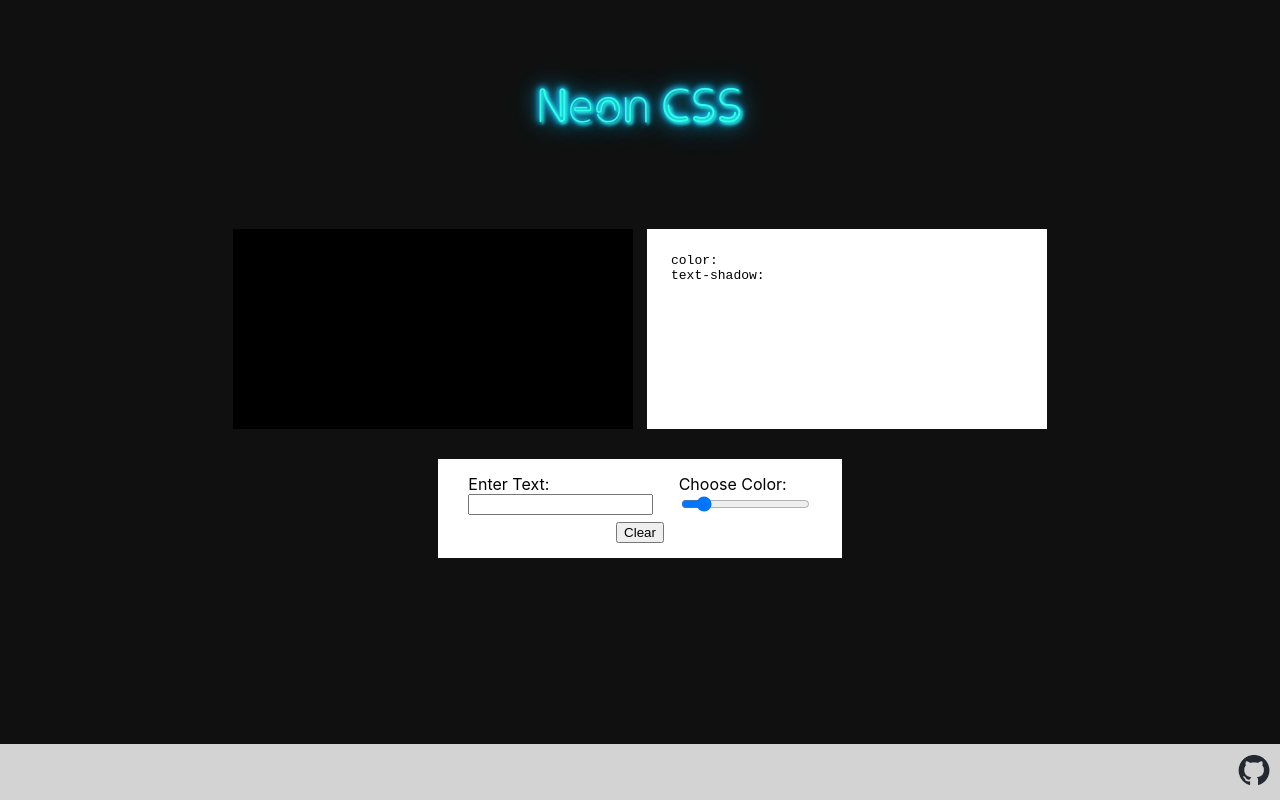
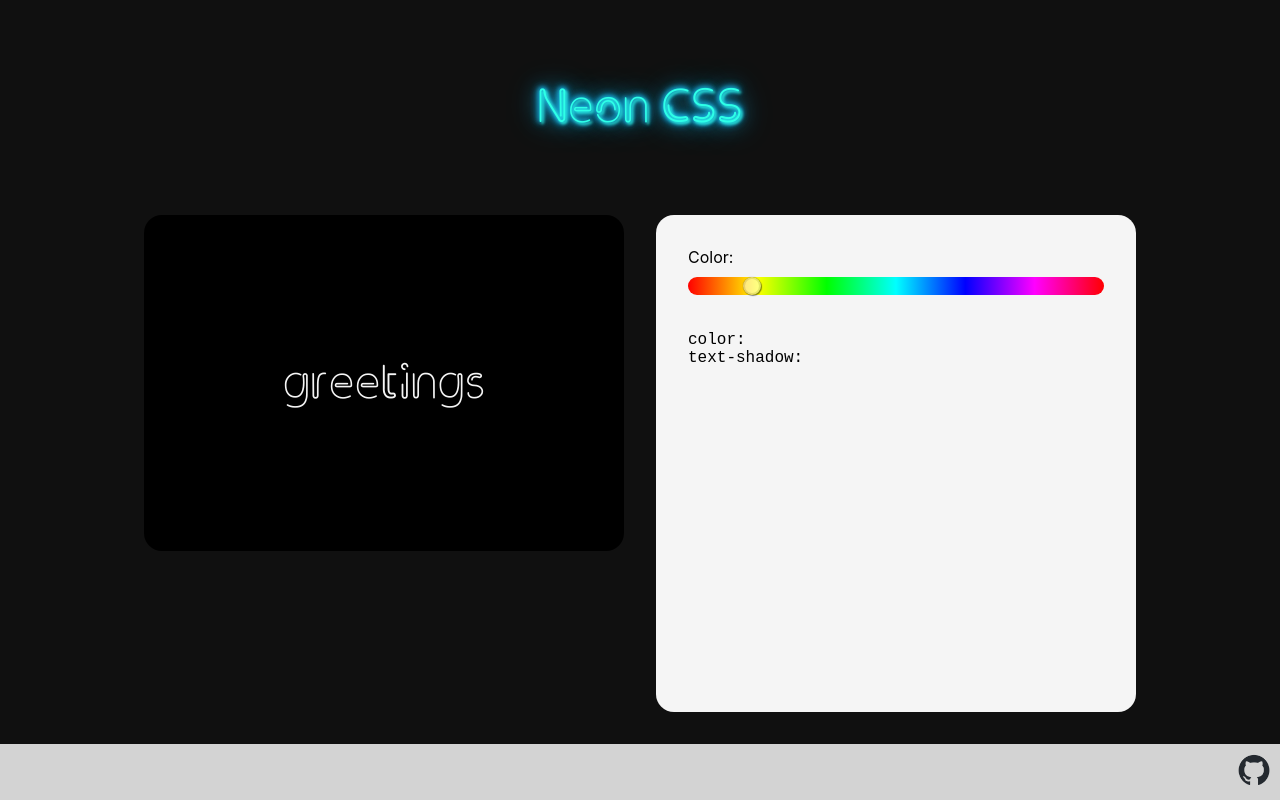
Before and after one commit to arghmatey/neon-glow, a React (Create React App) app: page / in a window 1280 px wide. Built offline with nearby package versions, Linux system fonts and the light colour scheme.

Commit message:
Update to page layout, remove text input

```diff
--- a/src/App.js
+++ b/src/App.js
@@ -6,41 +6,42 @@ import CodeOutput from './components/code-output';
 import Header from './components/header';
 import Footer from './components/footer';
 import { getCSSOutput, getInlineStyle } from './utils/utils';
-import './App.scss';
 
 const INITIAL_OUTPUT = `color:
 text-shadow:`;
 
+const TEXT_OUTPUT = 'greetings'
+
 const App = () => {
-  const [ text, setText ] = useState('');
   const [ output, setOutput ] = useState(INITIAL_OUTPUT)
 
-  const handleUpdateText = updatedText => {
-    setText(updatedText)
-  }
-
   const handleUpdateColor = hue => {
+    console.log(hue)
     getInlineStyle(hue);
     setOutput(getCSSOutput(hue))
   }
 
   return (
-    <div className='App'>
+    <div className='app'>
         <Header />
 
         <Router>
           <Route exact path='/' render={() =>
             <main className='main'>
-              <TextOutput
-                text={text}
-              />
-              <CodeOutput
-                output={output}
-              />
-              <OptionsInput
-                handleUpdateText={handleUpdateText}
-                handleColorUpdate={handleUpdateColor}
-              />
+              <section className="main-left">
+                <TextOutput
+                  text={TEXT_OUTPUT}
+                />
+              </section>
+
+              <section className='main-right'>
+                <OptionsInput
+                  onColorChange={handleUpdateColor}
+                />
+                <CodeOutput
+                  output={output}
+                />
+              </section>
             </main>
           } />
         </Router>
--- a/src/App.scss
+++ /dev/null
@@ -1,104 +0,0 @@
-@font-face {
-  font-family: neon-sign;
-  src: url(../src/assets/fonts/Clip.ttf)
-}
-
-* {
-  box-sizing: border-box;
-}
-
-body {
-  margin: 0;
-  height: 100%;
-  background-color: #101010;
-  font-family: -apple-system, BlinkMacSystemFont, 'Segoe UI', 'Roboto', 'Oxygen', 'Ubuntu', 'Cantarell', 'Fira Sans', 'Droid Sans', 'Helvetica Neue', sans-serif;
-  -webkit-font-smoothing: antialiased;
-  -moz-osx-font-smoothing: grayscale;
-}
-
-code {
-  font-family: source-code-pro, Menlo, Monaco, Consolas, 'Courier New', monospace;
-}
-
-.header h1 {
-  text-align: center;
-  font: normal 48px neon-sign;
-  color:rgb(46, 255, 231);
-  line-height: 150px;
-  /* text-shadow: 0 0 10px rgb(46, 255, 231), 0 0 10px rgb(46, 255, 231); */
-  text-shadow: 2px 2px 3px rgb(46, 255, 231), 0px 0px 4px rgb(25, 166, 213), 0px 0px 5px rgb(25, 166, 213), 0px 0px 6px rgb(22, 173, 223), 0px 0px 8px rgb(22, 173, 223), 0px 0px 10px rgb(22, 173, 223), 0px 0px 20px rgb(22, 173, 223), 1px 1px 30px rgb(22, 173, 223)
-}
-
-.main {
-  display: grid;
-  justify-content: center;
-  grid-template-areas:
-    "text text code code"
-    ". options options .";
-}
-
-.text-output, .code-output {
-  display: flex;
-  flex-direction: column;
-  justify-content: center;
-  align-items: center;
-}
-
-.form-wrapper {
-  grid-area: options;
-  background-color: white;
-  padding: 15px 5px;
-  margin: 15px 5px;
-}
-
-#input-form, .buttons {
-  display: flex;
-  justify-content: space-evenly;
-}
-
-input {
-  display: block;
-  margin-bottom: 7px;
-}
-
-.text-output {
-  grid-area: text;
-  background-color: black;
-  font-family: neon-sign;
-  font-size: 48px;
-  margin: 15px 7px;
-  height: 200px;
-  width: 400px;
-  color: white;
-}
-
-.code-output {
-  grid-area: code;
-  font-family: monospace;
-  justify-content: left;
-  align-items: flex-start;
-  margin: 15px 7px;
-  background-color: white;
-  padding: 24px;
-  height: 200px;
-  width: 400px;
-}
-
-.footer {
-  background-color: lightgrey;
-  position: absolute;
-  bottom: 0;
-  left: 0;
-  right: 0;
-  padding: 10px;
-  text-align: right;
-}
-
-a {
-  color: black;
-
-  .icon {
-    height: 2rem;
-    width: 2rem;
-  }
-}
--- a/src/components/options-input.jsx
+++ b/src/components/options-input.jsx
@@ -1,40 +1,27 @@
 import React from 'react';
 
-const TextInput = (props) => {
-    const handleChangeText = e => {
-        props.handleUpdateText(e.target.value);
-    }
+const OptionsInput = ({
+    onColorChange
+}) => {
 
-    const handleChangeColor = e => {
-        props.handleColorUpdate(e.target.value);
-    }
-
-    const handleClearInput = e => {
-        props.handleUpdateText('');
-        props.handleColorUpdate('');
-        document.getElementById('input-form').reset();
+    const handleColorChange = e => {
+        onColorChange && onColorChange(e.target.value);
     }
 
     return (
-        <div className='form-wrapper'>
-            <div id='input-form'>
-
-                <span>
-                <label htmlFor='text'>Enter Text:</label>
-                <input id='text' autoComplete='off' onChange={handleChangeText} maxLength="15"></input>
-                </span>
-
-                <span>
-                <label htmlFor='color'>Choose Color:</label>
-                <input type='range' id='color' min='0' max='360' onChange={handleChangeColor}/>
-                </span>
-
-            </div>
-            <div className='buttons'>
-                <button onClick={handleClearInput}>Clear</button>
-            </div>
+        <div className='options'>
+            <label htmlFor='color'>
+                Color:
+            </label>
+            <input
+                type='range'
+                id='color'
+                min='0'
+                max='360'
+                onChange={handleColorChange}
+            />
         </div>
     )
 }
 
-export default TextInput;
+export default OptionsInput;
--- a/src/index.js
+++ b/src/index.js
@@ -1,6 +1,7 @@
 import React from 'react';
 import ReactDOM from 'react-dom';
 import App from './App';
+import './index.scss';
 
 ReactDOM.render(
   <React.StrictMode>
--- /dev/null
+++ b/src/index.scss
@@ -0,0 +1,182 @@
+@font-face {
+    font-family: neon-sign;
+    src: url(../src/assets/fonts/Clip.ttf)
+}
+
+$lightGray: #d3d3d3;
+$darkGray: #101010;
+$borderRadius: 18px;
+$rainbowGradient: linear-gradient(
+    to right,
+    hsl(0, 100%, 50%),
+    hsl(30, 100%, 50%),
+    hsl(60, 100%, 50%),
+    hsl(90, 100%, 50%),
+    hsl(120, 100%, 50%),
+    hsl(150, 100%, 50%),
+    hsl(180, 100%, 50%),
+    hsl(210, 100%, 50%),
+    hsl(240, 100%, 50%),
+    hsl(270, 100%, 50%),
+    hsl(300, 100%, 50%),
+    hsl(330, 100%, 50%),
+    hsl(360, 100%, 50%)
+);
+
+* {
+    box-sizing: border-box;
+    margin: 0;
+}
+
+body {
+    background-color: $darkGray;
+    font-family: -apple-system, BlinkMacSystemFont, 'Segoe UI', 'Roboto', 'Oxygen', 'Ubuntu', 'Cantarell', 'Fira Sans', 'Droid Sans', 'Helvetica Neue', sans-serif;
+    -webkit-font-smoothing: antialiased;
+    -moz-osx-font-smoothing: grayscale;
+
+
+    a {
+        .icon {
+            height: 2rem;
+            width: 2rem;
+        }
+    }
+}
+
+.app {
+    min-height: 100vh;
+    display: grid;
+    grid-template-rows: auto 1fr auto;
+    overflow: hidden;
+}
+
+.header {
+    padding: 5em 0 3em;
+
+    h1 {
+        text-align: center;
+        font: normal 48px neon-sign;
+        color: rgb(46, 255, 231);
+        text-shadow:
+            2px 2px 3px rgb(46, 255, 231),
+            0px 0px 4px rgb(25, 166, 213),
+            0px 0px 5px rgb(25, 166, 213),
+            0px 0px 6px rgb(22, 173, 223),
+            0px 0px 8px rgb(22, 173, 223),
+            0px 0px 10px rgb(22, 173, 223),
+            0px 0px 20px rgb(22, 173, 223),
+            1px 1px 30px rgb(22, 173, 223);
+    }
+}
+
+.main {
+    display: flex;
+    justify-content: center;
+    gap: 2em;
+    padding: 2em;
+    overflow-x: scroll;
+
+    &>* {
+        flex: 1;
+        display: flex;
+        flex-direction: column;
+        align-items: center;
+        gap: 2em;
+        max-width: 30rem;
+    }
+
+    &-right {
+        background-color: whitesmoke;
+        border-radius: $borderRadius;
+        padding: 2em;
+    }
+
+    @media (width <= 800px) {
+        flex-direction: column;
+        justify-content: flex-start;
+        align-items: center;
+
+        &>* {
+            width: 100%;
+        }
+
+        &-right {
+            overflow-y: scroll;
+            padding: 1em;
+        }
+    }
+}
+
+.text-output {
+    width: 100%;
+    background-color: black;
+    color: whitesmoke;
+    font-family: neon-sign;
+    font-size: 3em;
+    padding: 0 1em;
+    word-break: break-word;
+    height: 7em;
+    display: flex;
+    justify-content: center;
+    align-items: center;
+    text-align: center;
+    border-radius: $borderRadius;
+
+    @media (width <=800px) {
+        height: 5em;
+        padding: 0 1rem;
+    }
+}
+
+.code-output {
+    width: 100%;
+    font-size: 1rem;
+    text-align: left;
+
+    @media (width <= 800px) {
+        font-size: initial;
+    }
+}
+
+.options {
+    width: 100%;
+}
+
+#color {
+    -webkit-appearance: none;
+    appearance: none;
+    width: 100%;
+    background: $rainbowGradient;
+    margin-top: 10px;
+    border-radius: 10px;
+
+    &::-webkit-slider-thumb {
+        -webkit-appearance: none;
+        height: 18px;
+        width: 18px;
+        border-radius: 50%;
+        background: white;
+        opacity: .5;
+        cursor: pointer;
+        border: 2px solid $lightGray;
+        box-shadow: 1px 1px 1px $darkGray, 0px 0px 1px $darkGray;
+    }
+
+    &:focus {
+        outline: none;
+    }
+
+    &::-ms-track {
+        width: 100%;
+        cursor: pointer;
+        background: transparent;
+        border-color: transparent;
+        color: transparent;
+    }
+}
+
+.footer {
+    background-color: lightgrey;
+    padding: 10px;
+    text-align: right;
+}
```
